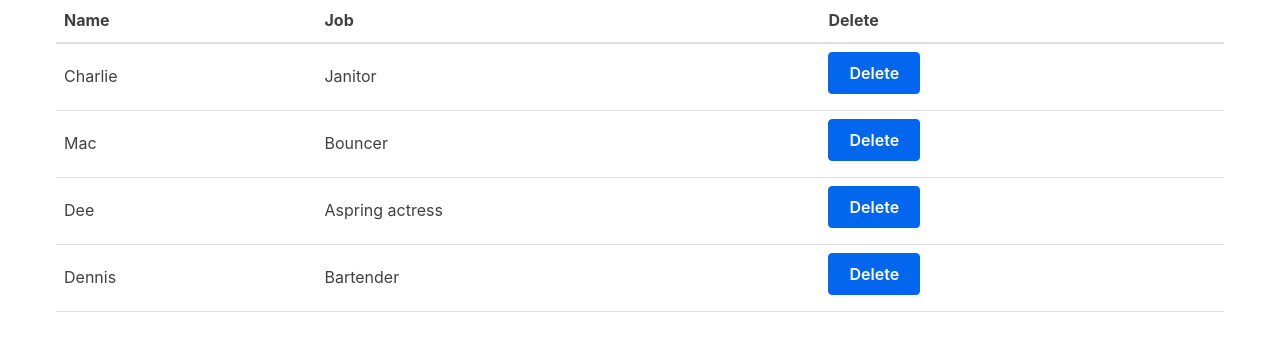
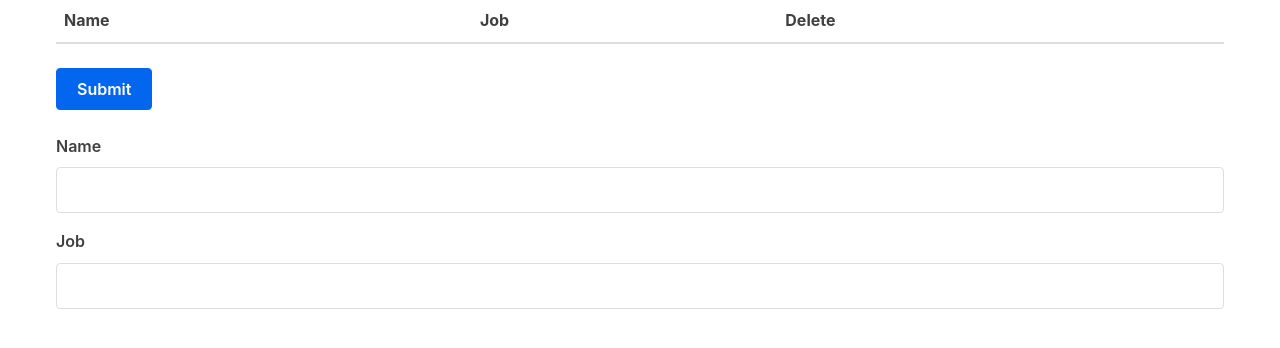
Before and after one commit to stkeopila/csc-307-app, a React (Vite) app in the folder packages/react-frontend/: page / in a window 1280 px wide. Shown: the top 348 px of the page. Built offline with nearby package versions, Linux system fonts and the light colour scheme.

Commit message:
Finished IA 1: First React App

```diff
--- a/packages/react-frontend/src/Form.jsx
+++ b/packages/react-frontend/src/Form.jsx
@@ -1,7 +1,7 @@
 // src/Form.jsx
 import React, { useState } from "react";
 
-function Form() {
+function Form(props) {
     function handleChange(event) {
         const { name, value } = event.target;
         if (name === "job")
@@ -9,12 +9,20 @@
         else
             setPerson({ name: value, job: person["job"] });
     }
+
+    function submitForm() {
+        props.handleSubmit(person);
+        setPerson({ name: "", job: "" });
+    }
+
     const [person, setPerson] = useState({
         name: "",
         job: ""
     });
+
     return (
         <form>
+            <input type="button" value="Submit" onClick={submitForm} />
             <label htmlFor="name">Name</label>
             <input
                 type="text"
--- a/packages/react-frontend/src/MyApp.jsx
+++ b/packages/react-frontend/src/MyApp.jsx
@@ -1,39 +1,27 @@
 // src/MyApp.jsx
 import React, { useState } from "react";
 import Table from "./Table";
+import Form from "./Form";
 
 function MyApp() {
-  const [characters, setCharacters] = useState([
-      {
-        name: "Charlie",
-        job: "Janitor"
-      },
-      {
-        name: "Mac",
-        job: "Bouncer"
-      },
-      {
-        name: "Dee",
-        job: "Aspring actress"
-      },
-      {
-        name: "Dennis",
-        job: "Bartender"
-      }
-  ]);
-
+  const [characters, setCharacters] = useState([]);
   function removeOneCharacter(index) {
     const updated = characters.filter((character, i) => {
       return i !== index;
     });
     setCharacters(updated);
   }
+  function updateList(person) {
+    setCharacters([...characters, person]);
+  }
 
   return (
     <div className="container">
       <Table
-      characterData={characters}
-      removeCharacter={removeOneCharacter} />
+        characterData={characters}
+        removeCharacter={removeOneCharacter}
+      />
+      <Form handleSubmit={updateList} />
     </div>
   );
 }
```
